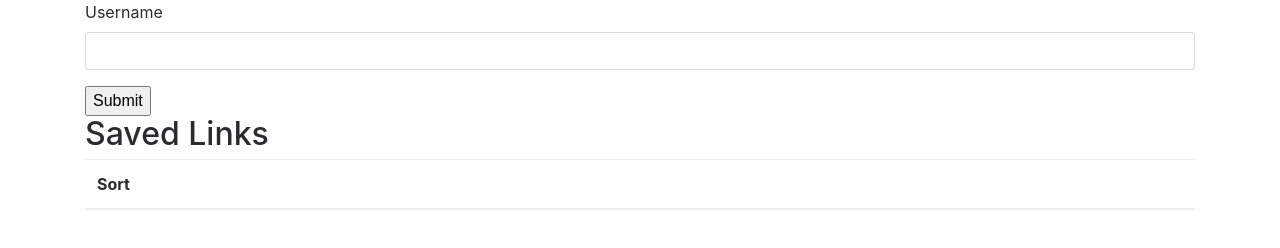
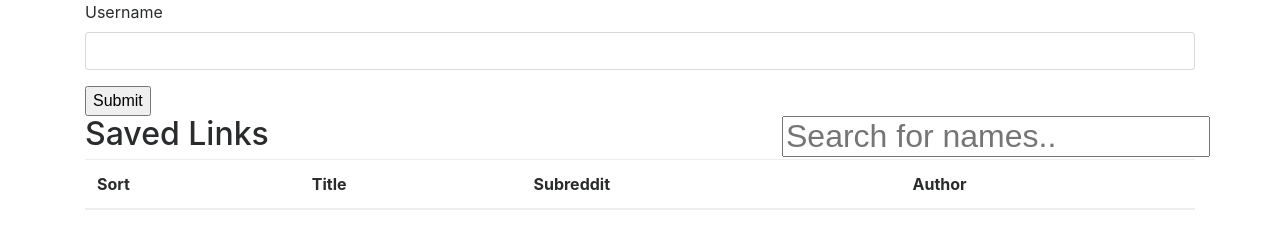
Before and after one commit to JonNicolosi/Saved-Link-Search-for-Reddit, a browser extension: page index.html in a window 1280 px wide. Drawn offline with Linux system fonts and the light colour scheme.

Commit message:
Added search box

```diff
--- a/index.html
+++ b/index.html
@@ -19,15 +19,20 @@
 				<input type="email" class="form-control" id="username">
 			</div>
 			<button id="myBtn">Submit</button>
-	  <h2>Saved Links</h2>
+	  <h2 id = "tableTitle">Saved Links
+			<input type="text" id="myInput" onkeyup="myFunction()" placeholder="Search for names..">
+		</h2>
+
 	  <table class="table table-striped" id="myTable">
 	    <thead>
 	      <tr>
 	        <th>Sort</th>
+					<th>Title</th>
+					<th>Subreddit</th>
+					<th>Author</th>
 	      </tr>
 	    </thead>
 	    <tbody id="myTableBody">
-
 	    </tbody>
 	  </table>
 	</div>
--- a/style.css
+++ b/style.css
@@ -0,0 +1,6 @@
+#myInput{
+
+  position: absolute;
+  right: 0px;
+
+}
```
